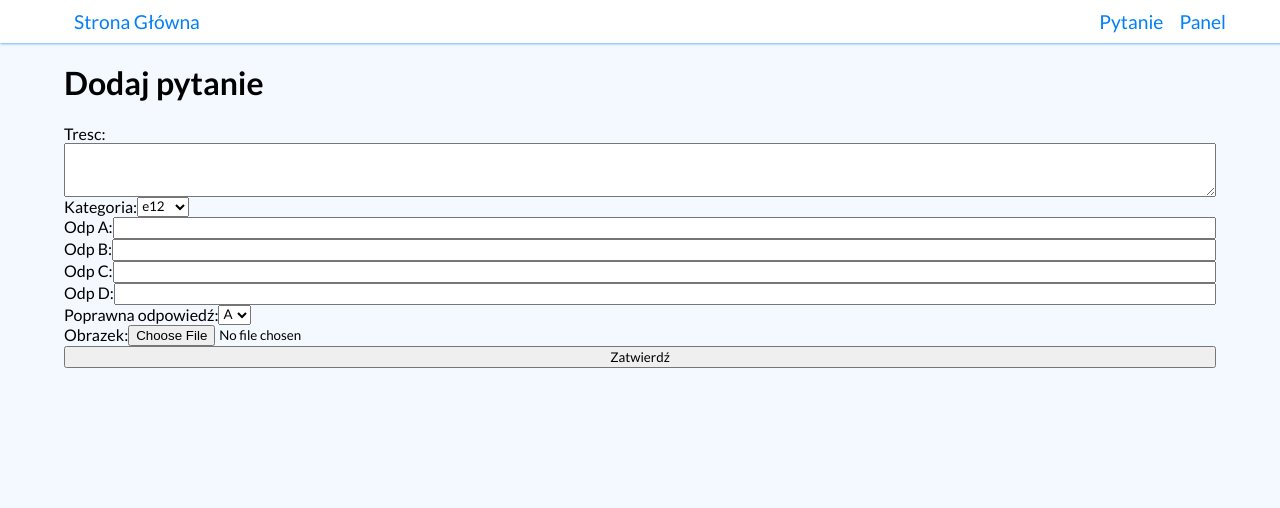
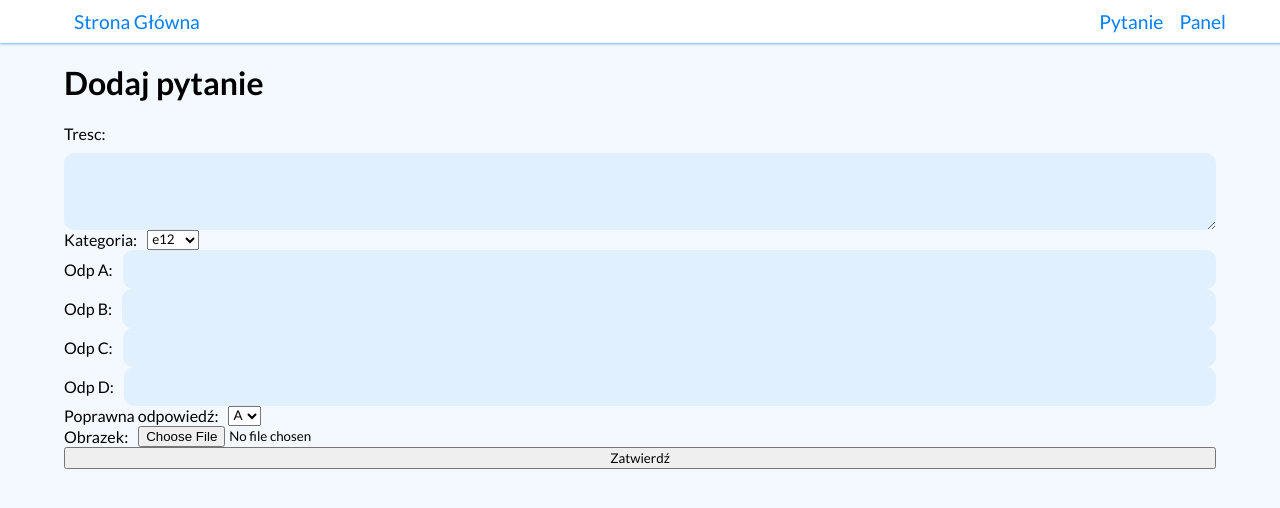
Before and after one commit to Kuba429/zawodowe-quiz, a Vue app in the folder client/: page /dodaj in a window 1280 px wide. Shown: the top 508 px of the page. Built offline with nearby package versions, Linux system fonts and the light colour scheme.

Commit message:
porzadki w css

```diff
--- a/client/src/components/ModalForm.vue
+++ b/client/src/components/ModalForm.vue
@@ -142,32 +142,9 @@ form {
 	padding: 2rem;
 	border-radius: 10px;
 	font-size: 1rem;
-	label {
-		font-size: 1rem;
-		width: 100%;
-		display: flex;
-		flex-wrap: wrap;
-		justify-content: flex-start;
-		align-items: center;
-		input:not([type="file"]),
-		textarea {
-			font-size: inherit;
-			border: none;
-			border-radius: 10px;
-			padding: 10px;
-			background-color: rgba($color: $niebieski, $alpha: 0.08);
-			flex-grow: 1;
-		}
-
-		textarea {
-			width: 100%;
-			max-width: 100%;
-		}
-	}
 	.button-wrapper {
 		display: flex;
 		width: 100%;
-
 		& > button {
 			flex-grow: 1;
 			border: none;
--- a/client/src/routes/Dodaj.vue
+++ b/client/src/routes/Dodaj.vue
@@ -67,16 +67,4 @@ form {
 	display: flex;
 	flex-direction: column;
 }
-label {
-	display: flex;
-	flex-wrap: wrap;
-}
-input,
-textarea {
-	flex-grow: 1;
-}
-textarea {
-	width: 100%;
-	max-width: 100%;
-}
 </style>
--- a/client/src/style/global.scss
+++ b/client/src/style/global.scss
@@ -1,5 +1,9 @@
+@use "zmienne.scss" as *;
 @import "./animacje.scss";
-:root,body, html  {
+
+:root,
+body,
+html {
 	height: 100%;
 	width: 100%;
 	margin: 0;
@@ -12,3 +16,27 @@
 body {
 	background-color: #f3f9ff;
 }
+
+label {
+	font-size: 1rem;
+	width: 100%;
+	display: flex;
+	flex-wrap: wrap;
+	gap: 10px;
+	justify-content: flex-start;
+	align-items: center;
+	input:not([type="file"]),
+	textarea {
+		font-size: inherit;
+		border: none;
+		border-radius: 10px;
+		padding: 10px;
+		background-color: rgba($color: $niebieski, $alpha: 0.08);
+		flex-grow: 1;
+	}
+
+	textarea {
+		width: 100%;
+		max-width: 100%;
+	}
+}
```
